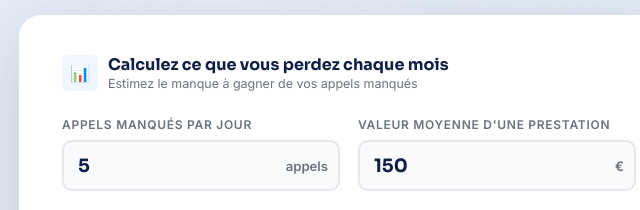
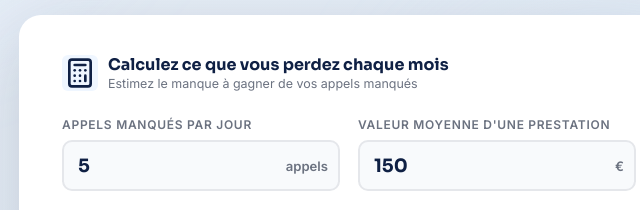
Before and after one commit to alexandrefargeas5-sys/kaozia.com, a plain HTML site: page index.html in a window 1280 px wide. Shown: the part 450-660 px from the top of the page, 291-931 px from the left. Drawn offline with Linux system fonts and the light colour scheme.

Commit message:
Remplace l'emoji par l'icône calculator.svg dans le calculateur
Co-Authored-By: Claude Sonnet 4.6 <noreply@anthropic.com>

```diff
--- a/index.html
+++ b/index.html
@@ -1159,7 +1159,7 @@
       <!-- CALCULATEUR INTERACTIF -->
       <div class="calculator">
         <div class="calc-header">
-          <div class="calc-icon">📊</div>
+          <div class="calc-icon"><img src="calculator.svg" alt="Calculatrice" style="width:2em;height:2em;display:block;"></div>
           <div>
             <div class="calc-title-text">Calculez ce que vous perdez chaque mois</div>
             <div class="calc-subtitle-text">Estimez le manque à gagner de vos appels manqués</div>
```
Also changed, not shown: calculator.svg (added).
